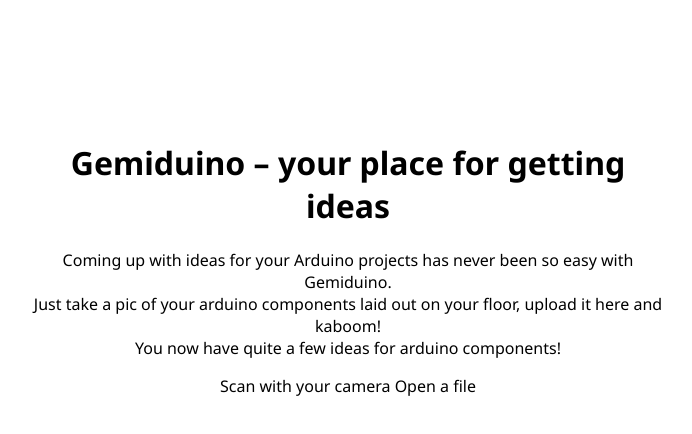
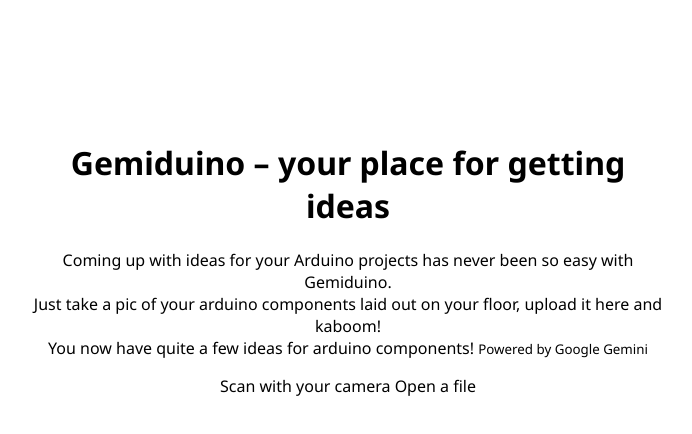
Before and after one commit to Milk-Cool/Gemiduino, a website with bundled scripts: page public/index.html in a window 1280 px wide. Shown: the whole page, without its empty margins (292-984 px from the left). Built offline with nearby package versions, Linux system fonts and the light colour scheme.

Commit message:
[render skip] added gemini credit

```diff
--- a/public/index.html
+++ b/public/index.html
@@ -16,6 +16,7 @@
                     Coming up with ideas for your Arduino projects has never been so easy with Gemiduino.<br>
                     Just take a pic of your arduino components laid out on your floor, upload it here and kaboom!<br>
                     You now have quite a few ideas for arduino components!
+                    <small>Powered by Google Gemini</small>
                 </p>
                 <md-filled-button onclick="startVideo()" class="start-button">Scan with your camera</md-filled-button>
                 <md-outlined-button onclick="document.querySelector('#file').click()" class="start-button">Open a file</md-outlined-button><br>
```
